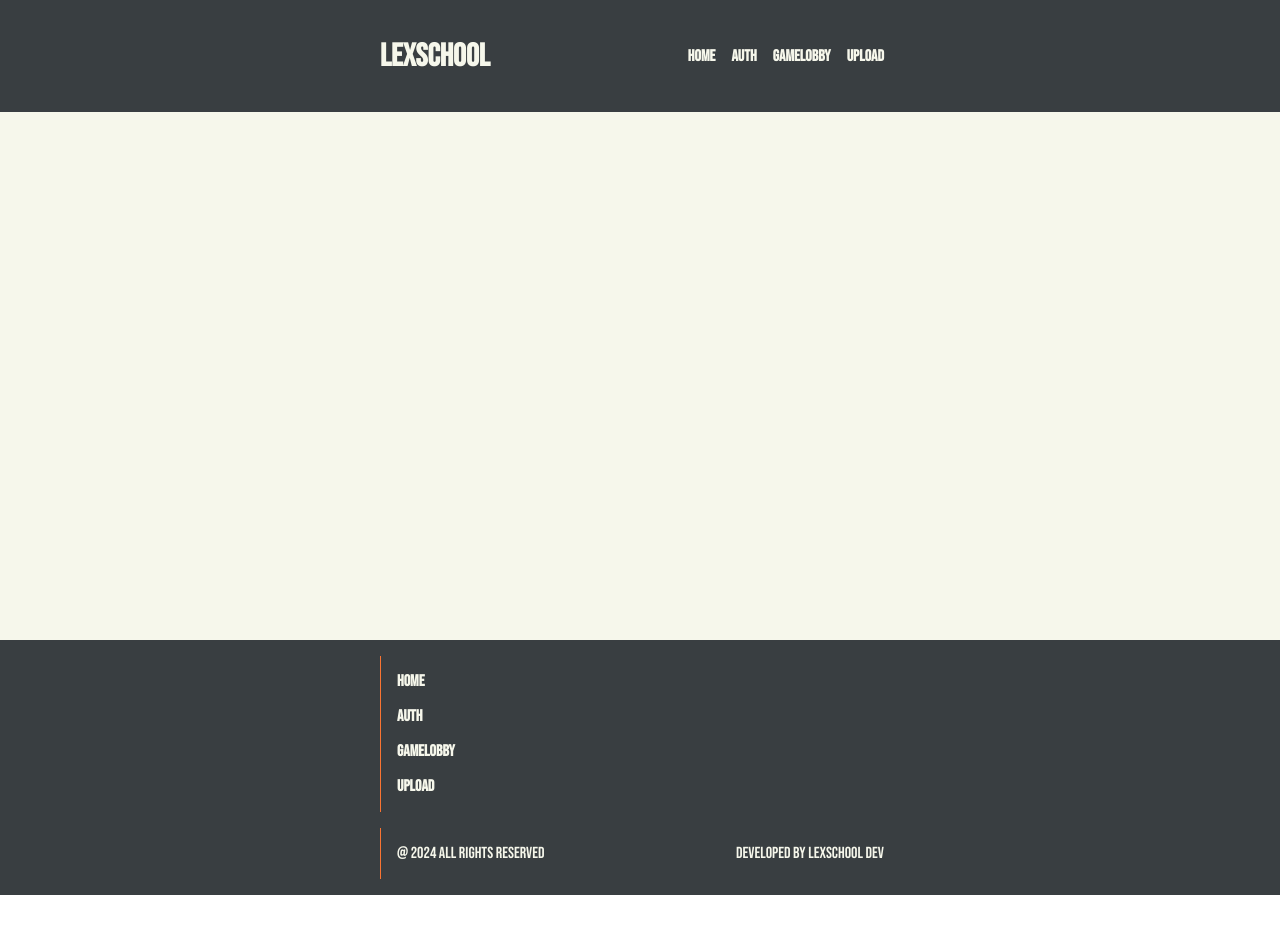
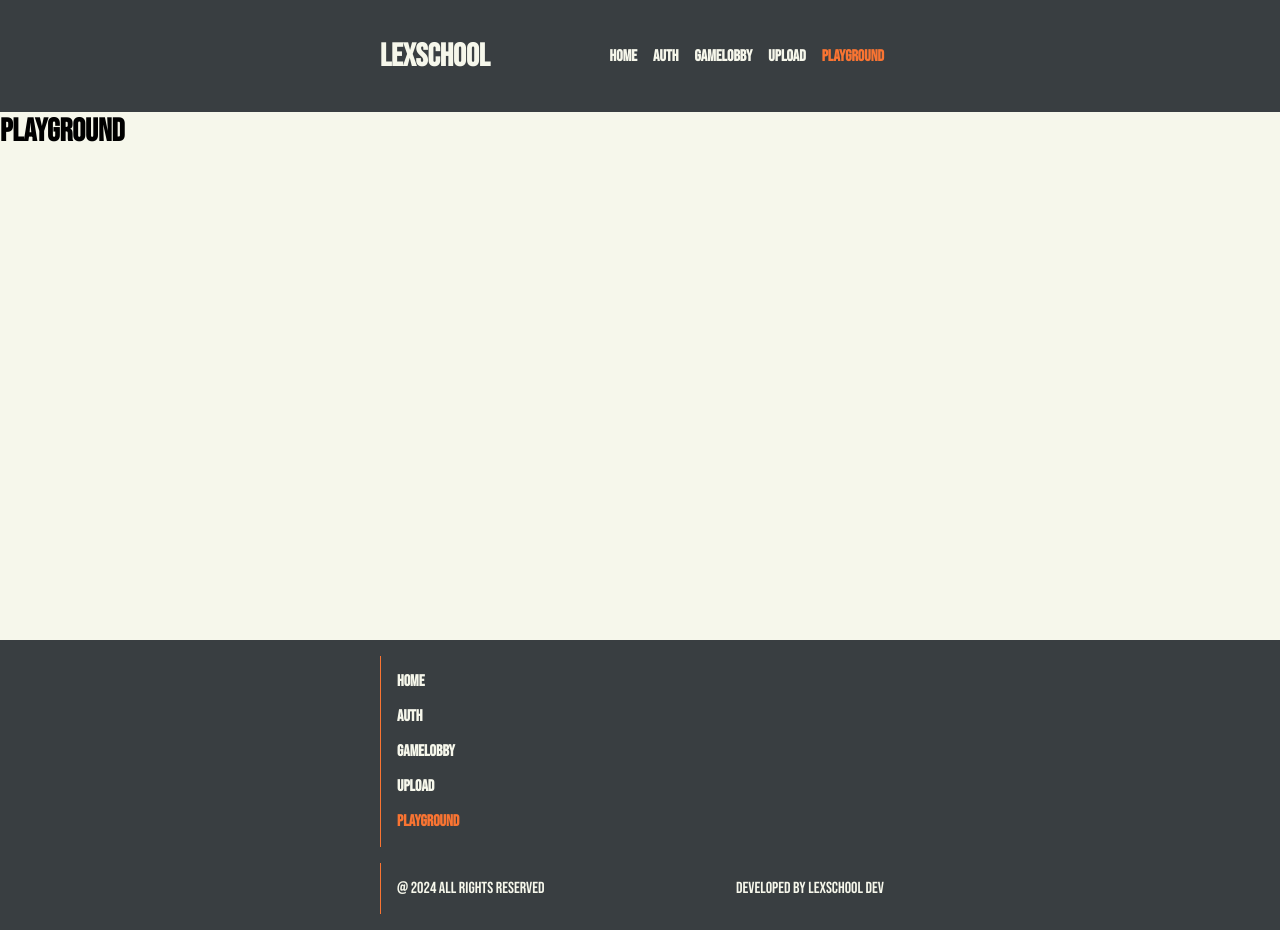
Before and after one commit to AnisBoukhetouta/vite, a React (Vite) app: page /playground in a window 1280 px wide. Before the commit the page ends 895 px from the top, so only its background shows below. Built offline with nearby package versions, Linux system fonts and the light colour scheme.

Commit message:
add playground base path & page

```diff
--- a/src/App.tsx
+++ b/src/App.tsx
@@ -11,6 +11,7 @@ import Auth from "./pages/auth/auth";
 import Layout from "./navigation/layout/layout";
 import GameLobby from "./pages/gameLobby/gameLobby";
 import Upload from "./pages/upload/upload";
+import Playground from "./pages/playground/playground";
 
 const App = () => {
   let routes = (
@@ -19,6 +20,7 @@ const App = () => {
       <Route path="/auth" element={<Auth />} />
       <Route path="/gamelobby" element={<GameLobby />} />
       <Route path="/upload" element={<Upload />} />
+      <Route path="/playground" element={<Playground />} />
     </Routes>
   );
 
--- a/src/navigation/footer/footer.tsx
+++ b/src/navigation/footer/footer.tsx
@@ -14,6 +14,7 @@ const footer = () => {
           <Navlink link="/auth">Auth</Navlink>
           <Navlink link="/gamelobby">GameLobby</Navlink>
           <Navlink link="/upload">Upload</Navlink>
+          <Navlink link="/playground">Playground</Navlink>
         </div>
         <div className={classes.rights}>
           <p>@ {CURRENT_YEAR} All Rights Reserved</p>
--- a/src/navigation/navlinks/navlinks.tsx
+++ b/src/navigation/navlinks/navlinks.tsx
@@ -11,6 +11,7 @@ const navlinks = () => {
         <Navlink link="/auth">Auth</Navlink>
         <Navlink link="/gamelobby">GameLobby</Navlink>
         <Navlink link="/upload">Upload</Navlink>
+        <Navlink link="/playground">Playground</Navlink>
       </ul>
     </div>
   );
--- /dev/null
+++ b/src/pages/playground/playground.tsx
@@ -0,0 +1,9 @@
+import React from "react"
+
+export default function Playground () {
+    return (
+        <div>
+            <h1>Playground</h1>
+        </div>
+    )
+}
```
